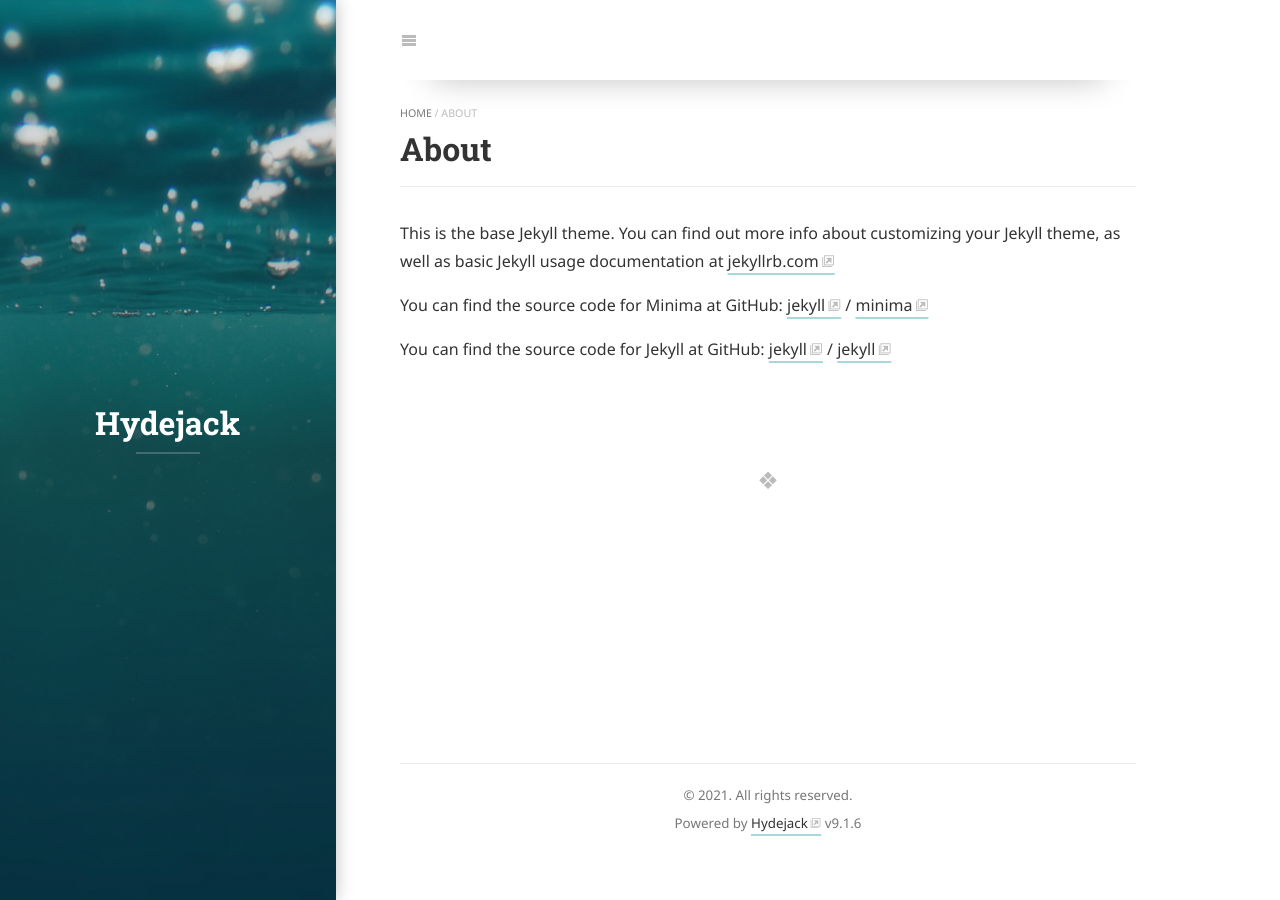
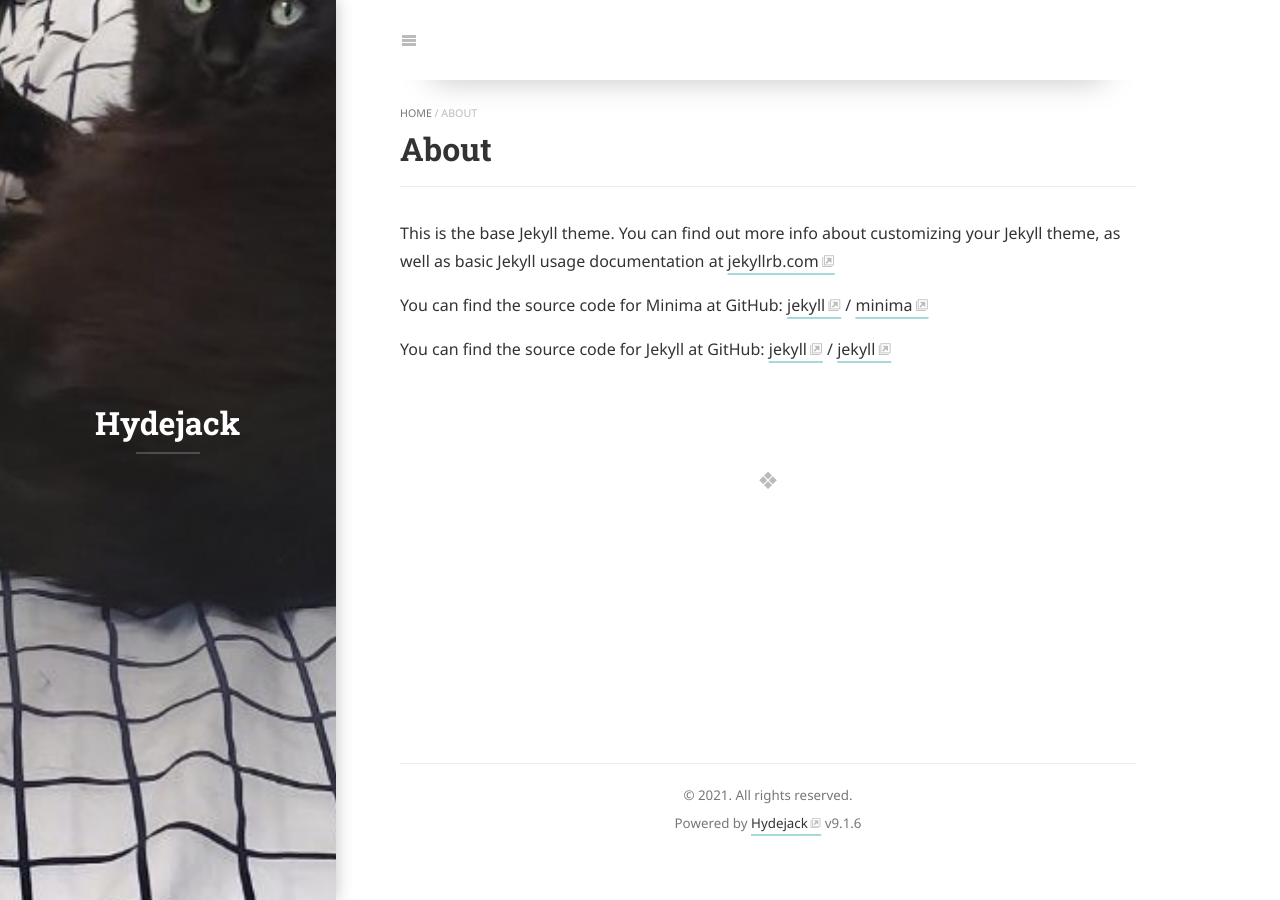
Before and after one commit to rosecolinlarry/demo-site, a Jekyll site: the page built from about.markdown, in a window 1280 px wide. Built offline with Jekyll 4.4.1, drawn with Linux system fonts in a browser that asks for light colours; cached includes are drawn as plain includes; some web fonts are replaced.

Commit message:
added apex lol

```diff
--- a/_config.yml
+++ b/_config.yml
@@ -30,9 +30,9 @@
 # github_username:  jekyll
 
 # # Build settings
-# theme: jekyll-theme-hydejack
-# plugins:
-#   - jekyll-feed
+theme: jekyll-theme-hydejack
+plugins:
+  - jekyll-feed
 
 # # Exclude from processing.
 # # The following items will not be processed, by default.
@@ -61,9 +61,6 @@
 accent_image:          /assets/img/sidebar-bg.jpg
 accent_color:          rgb(79,177,186)
 theme_color:           rgb(25,55,71)
-
-plugins:
-  - jekyll-feed
 
 google_fonts:          Roboto+Slab:700|Noto+Sans:400,400i,700,700i
 font:                  Noto Sans, Helvetica, Arial, sans-serif
```
Also changed, not shown: assets/img/sidebar-bg-old.jpg (added), assets/img/sidebar-bg.jpg, 4 other files.
